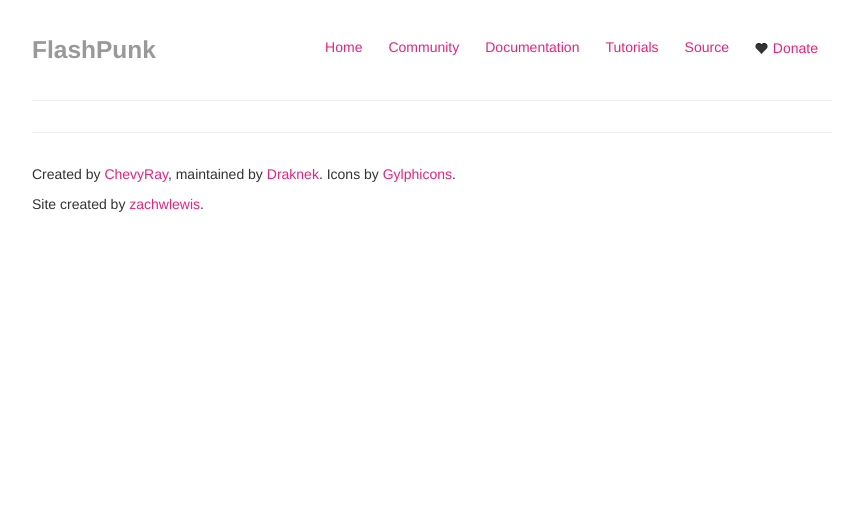
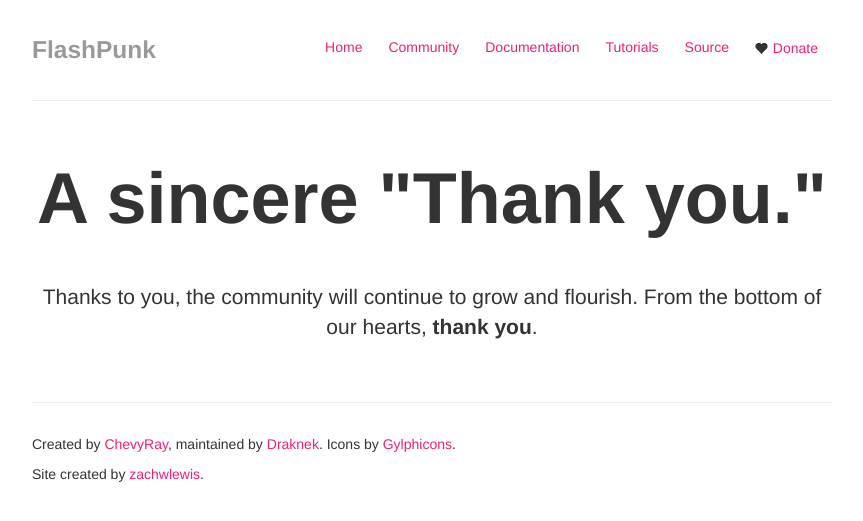
Before and after one commit to useflashpunk/useflashpunk.github.io, a Jekyll site: the page built from thankyou/index.html, in a window 1280 px wide. Shown: the top 521 px of the page, without its empty margins (208-1071 px from the left). Built offline with Jekyll 4.4.1, drawn with Linux system fonts in a browser that asks for light colours.

Commit message:
Update index.html

```diff
--- a/thankyou/index.html
+++ b/thankyou/index.html
@@ -2,3 +2,8 @@
 layout: default
 title: Thank You!
 ---
+
+<div class="jumbotron">
+  <h1>A sincere "Thank you."</h1>
+  <p class="lead">Thanks to you, the community will continue to grow and flourish. From the bottom of our hearts, <strong>thank you</strong>.</strong></p>
+</div>
```
